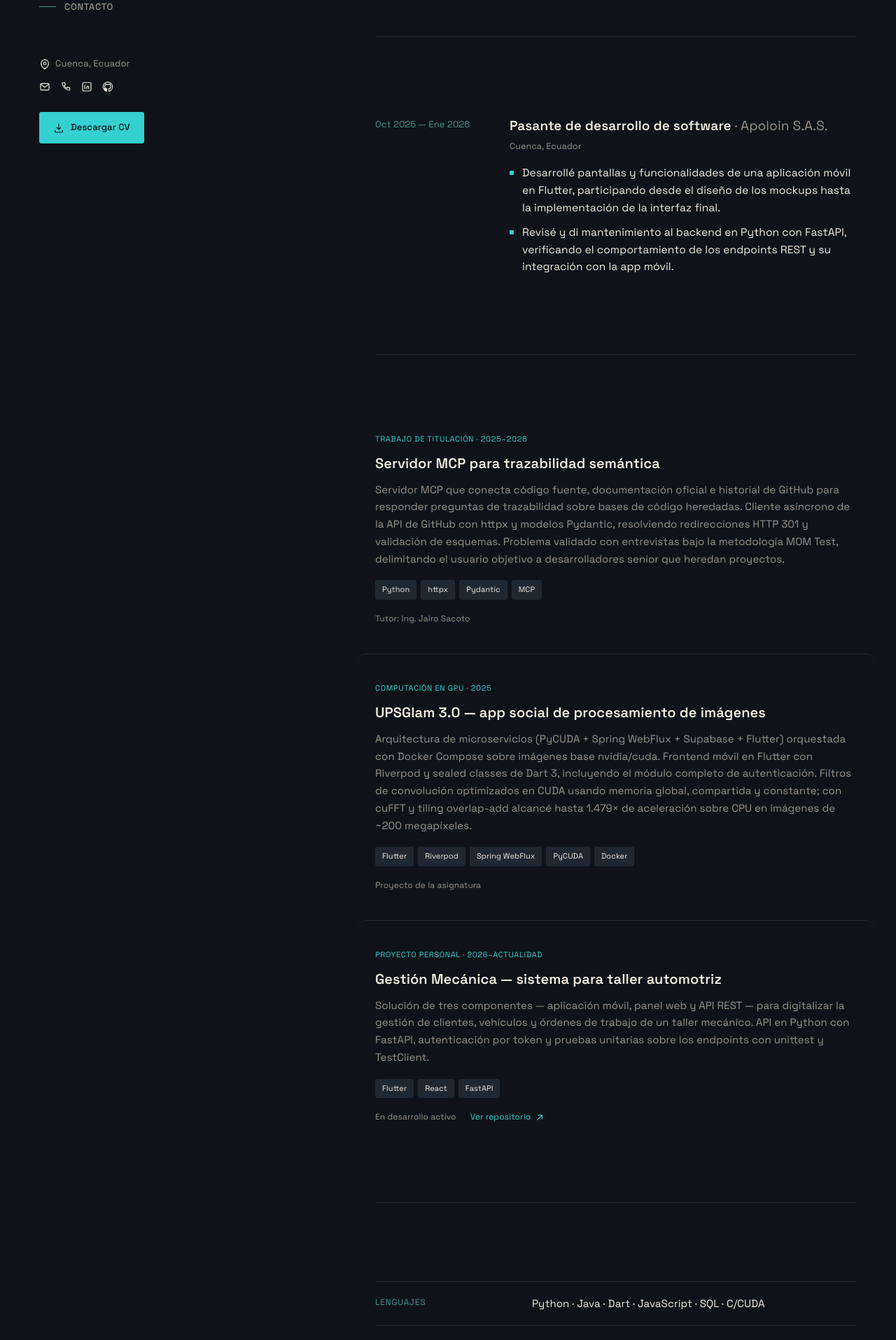
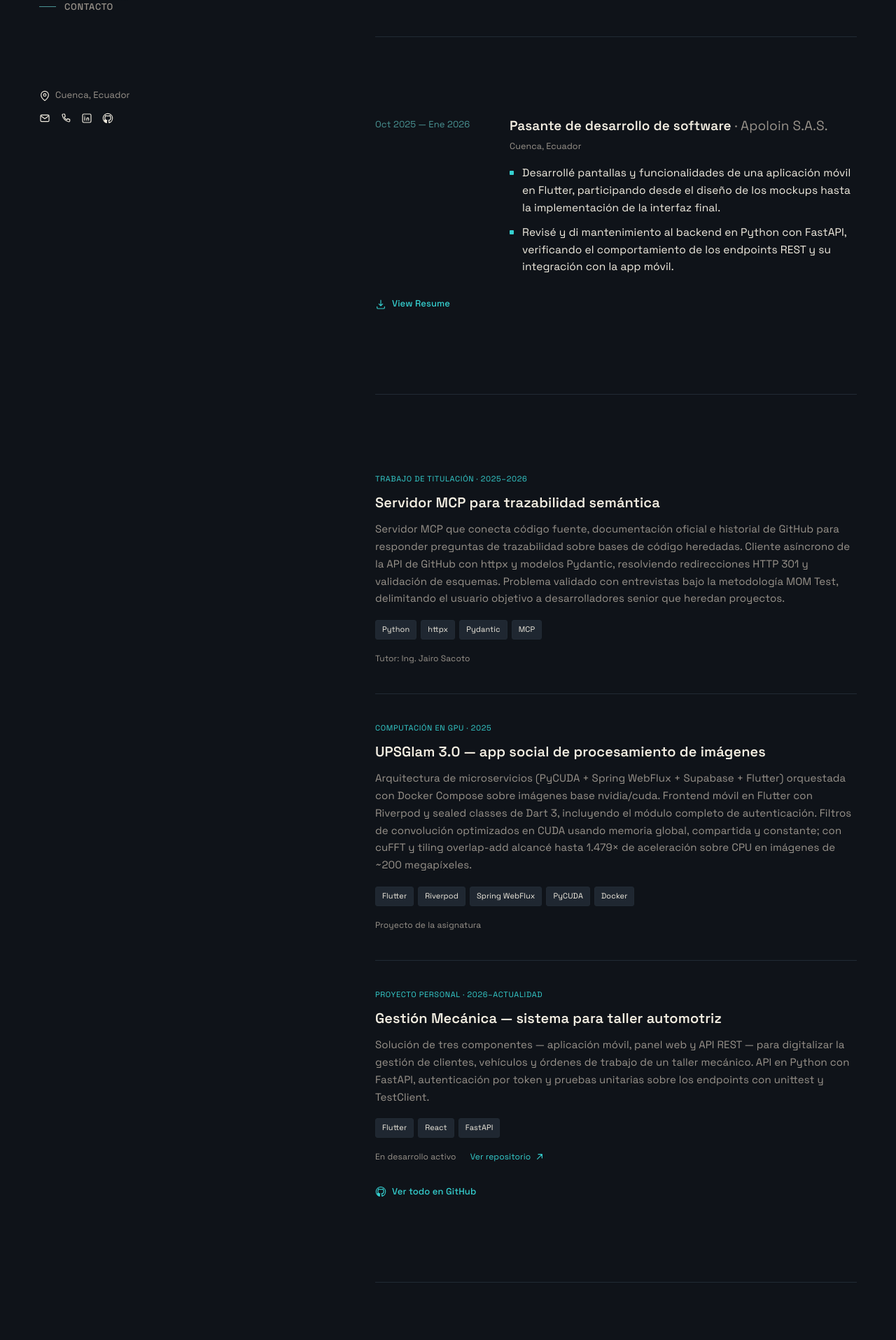
Before and after one commit to jhonatanT04/Me-profile, a React (Vite) app: page / in a window 1280 px wide. Shown: the part 547-2462 px from the top of the page at 70% size. Built offline with nearby package versions, Linux system fonts and the light colour scheme.

Commit message:
refactor: actualiza layouts y styles para mejorar la visiviladad de los componentes

```diff
--- a/src/App.css
+++ b/src/App.css
@@ -182,6 +182,7 @@ main {
   display: flex;
   flex-direction: column;
   gap: 16px;
+  width: fit-content;
 }
 
 .side-nav a {
@@ -276,23 +277,23 @@ main {
   color: var(--amber);
 }
 
-.cv-button {
+.cv-link {
   display: inline-flex;
   align-items: center;
-  gap: 9px;
+  gap: 8px;
+  padding: 6px 2px;
+  margin: 24px -2px -6px;
   font-family: var(--font-sans);
   font-size: 13px;
   font-weight: 500;
   text-decoration: none;
-  color: var(--ink);
-  background: var(--amber);
-  padding: 12px 20px;
-  border-radius: 3px;
-  transition: filter 0.2s ease;
+  color: var(--amber);
+  transition: color 0.2s ease;
 }
 
-.cv-button:hover {
-  filter: brightness(1.1);
+.cv-link:hover {
+  color: var(--paper);
+  text-decoration: underline;
 }
 
 /* ---------- stats readout ---------- */
@@ -414,15 +415,8 @@ main {
 }
 
 .project-row {
-  position: relative;
-  margin: 0 -24px;
-  padding: 40px 24px;
+  padding: 40px 0;
   border-top: 1px solid var(--line-soft);
-  border-radius: 12px;
-  transition:
-    background-color 0.25s ease,
-    box-shadow 0.25s ease,
-    transform 0.25s ease;
 }
 
 .project-row:first-child {
@@ -432,16 +426,6 @@ main {
 
 .project-row:last-child {
   padding-bottom: 0;
-}
-
-.project-row.has-link {
-  cursor: pointer;
-}
-
-.project-row.has-link:hover {
-  background-color: var(--ink-2);
-  box-shadow: 0 20px 45px rgba(0, 0, 0, 0.35);
-  transform: translateY(-2px);
 }
 
 .project-tag {
@@ -506,14 +490,16 @@ main {
   color: var(--amber);
 }
 
-.project-foot a::after {
-  content: '';
-  position: absolute;
-  inset: 0;
+.project-foot a:hover {
+  text-decoration: underline;
 }
 
-.project-foot a:hover {
-  text-decoration: underline;
+.project-foot a svg {
+  transition: transform 0.2s ease;
+}
+
+.project-foot a:hover svg {
+  transform: translate(3px, -3px);
 }
 
 /* ---------- skills ---------- */
@@ -767,8 +753,7 @@ main {
   }
 
   .project-row {
-    margin: 0 -16px;
-    padding: 32px 16px;
+    padding: 32px 0;
   }
 
   .skill-row {
--- a/src/components/Experience.tsx
+++ b/src/components/Experience.tsx
@@ -1,4 +1,5 @@
-import { experience } from '../data/profile'
+import { person, experience } from '../data/profile'
+import { IconDownload } from './icons'
 
 export function Experience() {
   return (
@@ -17,8 +18,12 @@ export function Experience() {
               <li key={bullet}>{bullet}</li>
             ))}
           </ul>
+
         </div>
       </div>
+      <a className="cv-link" href={person.cvUrl} target="_blank" rel="noreferrer">
+        <IconDownload /> View Resume
+      </a>
     </section>
   )
 }
--- a/src/components/Hero.tsx
+++ b/src/components/Hero.tsx
@@ -1,5 +1,5 @@
 import { person } from '../data/profile'
-import { IconDownload, IconGithub, IconLinkedin, IconMail, IconMapPin, IconPhone } from './icons'
+import { IconGithub, IconLinkedin, IconMail, IconMapPin, IconPhone } from './icons'
 import { SideNav } from './SideNav'
 
 export function Hero() {
@@ -45,10 +45,6 @@ export function Hero() {
               </a>
             </li>
           </ul>
-
-          <a className="cv-button" href={person.cvUrl} download>
-            <IconDownload /> Descargar CV
-          </a>
         </div>
       </div>
     </section>
--- a/src/components/Projects.tsx
+++ b/src/components/Projects.tsx
@@ -1,12 +1,12 @@
-import { projects } from '../data/profile'
-import { IconArrowUpRight } from './icons'
+import { person, projects } from '../data/profile'
+import { IconArrowUpRight, IconGithub } from './icons'
 
 export function Projects() {
   return (
     <section className="section" id="proyectos" aria-label="Proyectos">
       <div className="project-list">
         {projects.map((project) => (
-          <article className={`project-row${project.href ? ' has-link' : ''}`} key={project.name}>
+          <article className="project-row" key={project.name}>
             <div className="project-main">
               <p className="project-tag">{project.tag}</p>
               <h3>{project.name}</h3>
@@ -28,6 +28,10 @@ export function Projects() {
           </article>
         ))}
       </div>
+
+      <a className="cv-link" href={person.githubUrl} target="_blank" rel="noreferrer">
+        <IconGithub /> Ver todo en GitHub
+      </a>
     </section>
   )
 }
```
